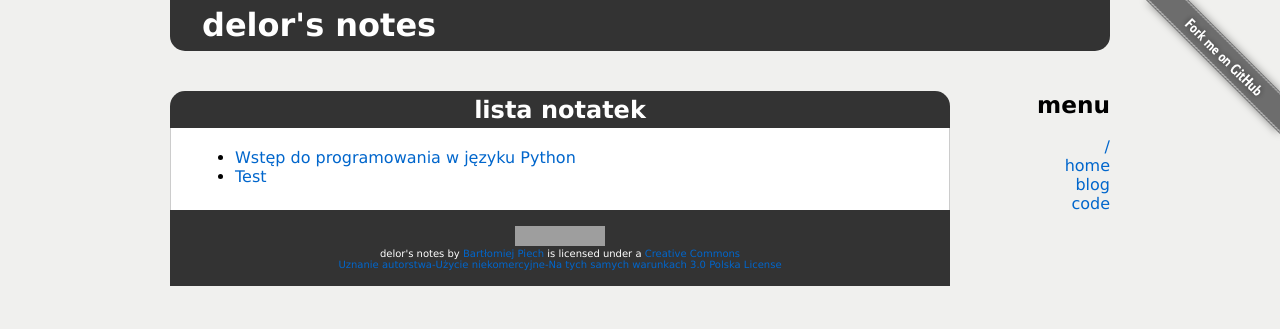
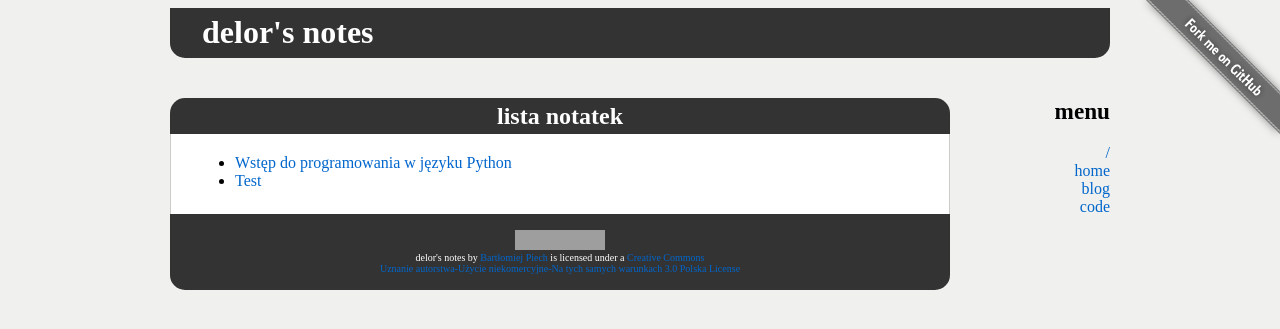
Before and after one commit to delor/delor.github.com, a Jekyll site: the page built from index.html, in a window 1280 px wide. Shown: the top 329 px of the page. Built offline with Jekyll 4.4.1, drawn with Linux system fonts in a browser that asks for light colours; Markdown is read by kramdown in place of the engine named in the settings; grey boxes are pictures that could not be loaded.

Commit message:
font setup

```diff
--- a/css/styles.css
+++ b/css/styles.css
@@ -1,4 +1,9 @@
-body, html { margin:0; padding:0; font-family: 'Lucida Grande',Verdana,sans-serif; }
+body, html {
+    font: medium/1.75 'Gill Sans','Gill Sans MT',Corbel,Helvetica,'Nimbus Sans L',sans-serif
+    margin:0;
+    padding:0;
+}
+
 body { background-color: #F0F0EE; }
 
 a { text-decoration: none; }
@@ -8,6 +13,11 @@
 
 h1 { font-size: 175%; }
 h2 { font-size: 145%; }
+
+code, pre {
+    font: small/1 Consolas,'Andale Mono',Monaco,'Liberation Mono','Bitstream Vera Sans Mono','DejaVu Sans Mono',monospace;
+    background-color: #EEEEEE;
+}
 
 #top {
     -moz-border-radius-bottomleft: 15px;
@@ -67,7 +77,11 @@
 #footer {
     -moz-border-radius-bottomleft: 15px;
     -moz-border-radius-bottomright: 15px;
-    background-color: #333;
+    -webkit-border-bottom-left-radius: 15px;
+    -webkit-border-bottom-right-radius: 15px;
+    background-color: #333333;
+    border-bottom-left-radius: 15px
+    border-bottom-right-radius: 15px;
     color: white;
     padding: 1em;
 }
```
